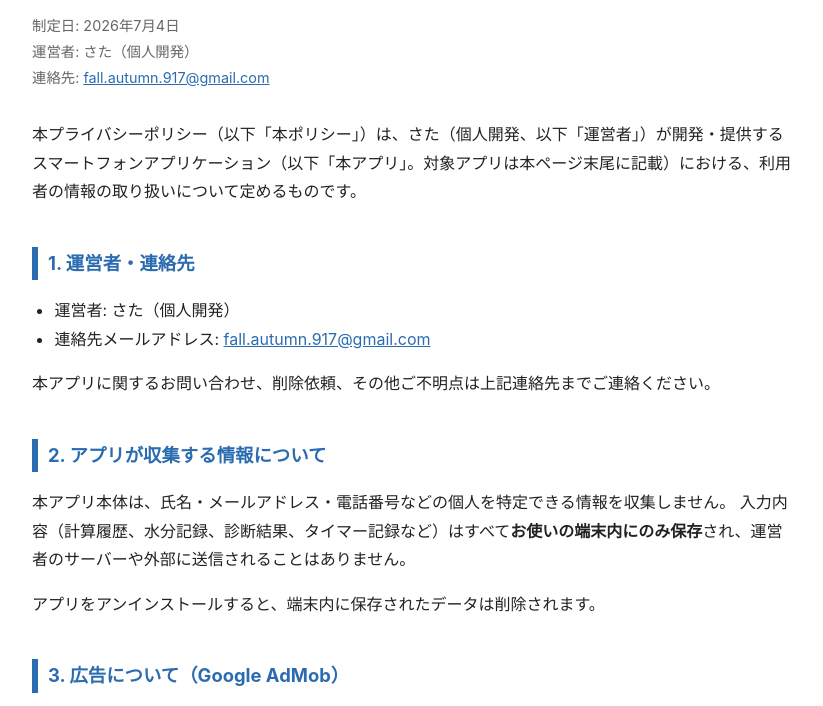
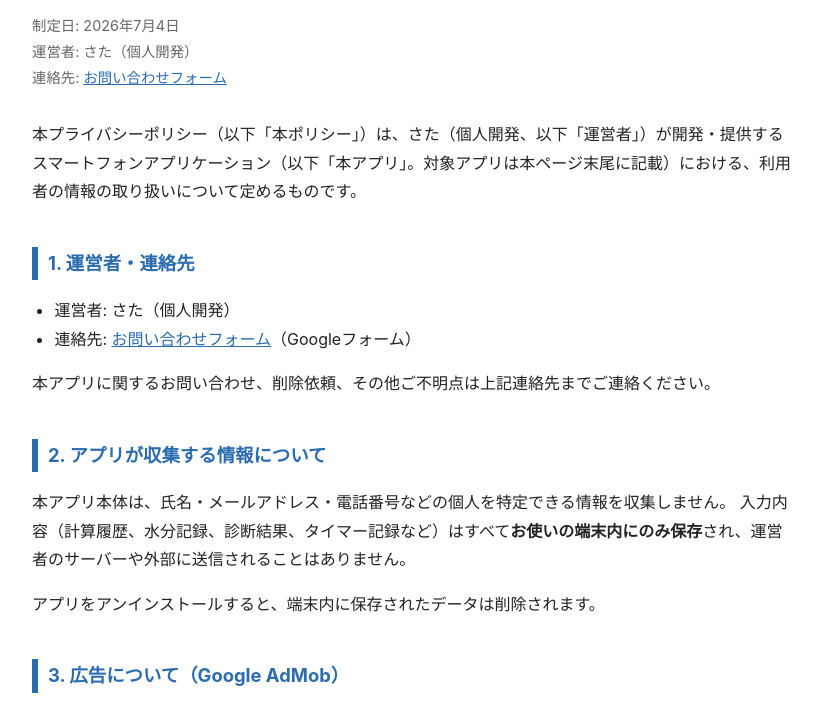
Before and after one commit to Shuto09/sata-privacy, a plain HTML site: page index.html in a window 1280 px wide. Shown: the part 85-791 px from the top of the page, without its empty margins (228-1051 px from the left). Drawn offline with Linux system fonts and the light colour scheme.

Commit message:
連絡先をお問い合わせフォームに変更

```diff
--- a/index.html
+++ b/index.html
@@ -91,7 +91,7 @@
 <p class="meta">
   制定日: 2026年7月4日<br>
   運営者: さた（個人開発）<br>
-  連絡先: <a href="mailto:fall.autumn.917@gmail.com">fall.autumn.917@gmail.com</a>
+  連絡先: <a href="https://forms.gle/QAri2yjq4LDieZzu9" target="_blank" rel="noopener">お問い合わせフォーム</a>
 </p>
 
 <p>
@@ -101,7 +101,7 @@
 <h2>1. 運営者・連絡先</h2>
 <ul>
   <li>運営者: さた（個人開発）</li>
-  <li>連絡先メールアドレス: <a href="mailto:fall.autumn.917@gmail.com">fall.autumn.917@gmail.com</a></li>
+  <li>連絡先: <a href="https://forms.gle/QAri2yjq4LDieZzu9" target="_blank" rel="noopener">お問い合わせフォーム</a>（Googleフォーム）</li>
 </ul>
 <p>本アプリに関するお問い合わせ、削除依頼、その他ご不明点は上記連絡先までご連絡ください。</p>
 
@@ -180,7 +180,7 @@
 </p>
 
 <footer>
-  さた（個人開発） / 連絡先: <a href="mailto:fall.autumn.917@gmail.com">fall.autumn.917@gmail.com</a><br>
+  さた（個人開発） / 連絡先: <a href="https://forms.gle/QAri2yjq4LDieZzu9" target="_blank" rel="noopener">お問い合わせフォーム</a><br>
   制定日: 2026年7月4日
 </footer>
 
```
